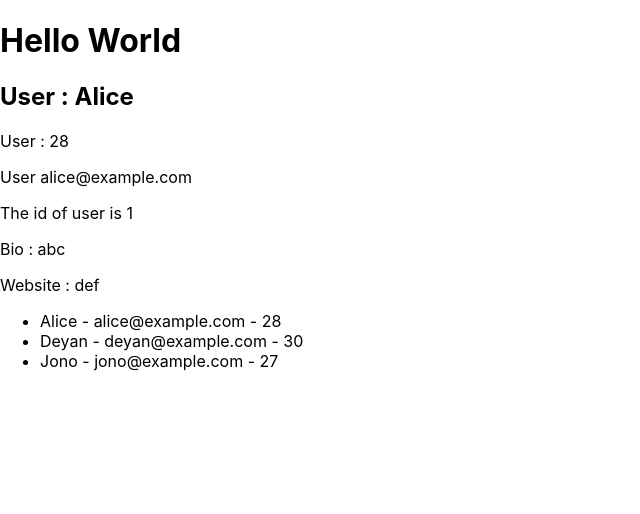
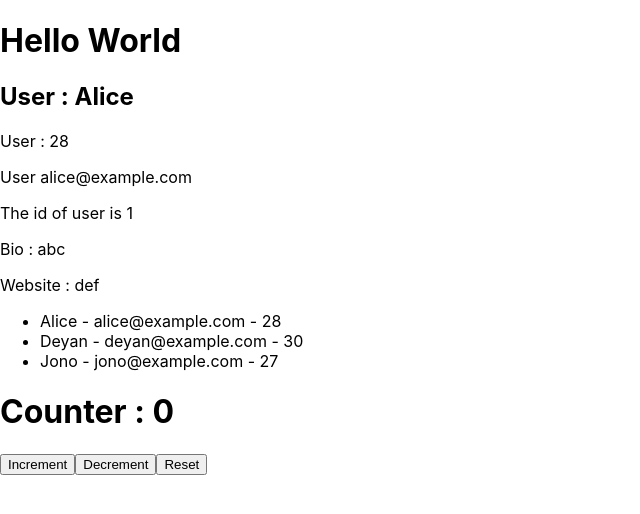
Before and after one commit to deyanazhari/my-app, a React (Create React App) app: page / in a window 1280 px wide. Shown: the top 514 px of the page, without its empty margins (0-640 px from the left). Built offline with nearby package versions, Linux system fonts and the light colour scheme.

Commit message:
add counter

```diff
--- a/src/App.tsx
+++ b/src/App.tsx
@@ -1,5 +1,6 @@
 import React from 'react';
 import UserCard from './UserCard'; // Get the UserCard Component
+import Counter from './Counter';
 
 export default function App() {
   // Create a variable of type User
@@ -38,6 +39,7 @@
         users.map((val)=><li key={val.id}>{val.name} - {val.email} - {val.age}</li>)
       }
       </ul>
+      <Counter/>
 
     </div>
   );
--- /dev/null
+++ b/src/Counter.tsx
@@ -0,0 +1,19 @@
+
+import React, {useState} from 'react';
+
+const Counter = () => {
+const [count, setCount] = useState(0);
+const increment = () => setCount(count+1);
+const decrement = () => setCount(count-1);
+const reset = () => setCount(0);
+    return(
+        <div>
+            <h1>Counter : {count}</h1>
+            <button onClick={increment}>Increment</button>
+            <button onClick={decrement}>Decrement</button>
+            <button onClick={reset}>Reset</button>
+        </div>
+    );
+}
+
+export default Counter;
```
